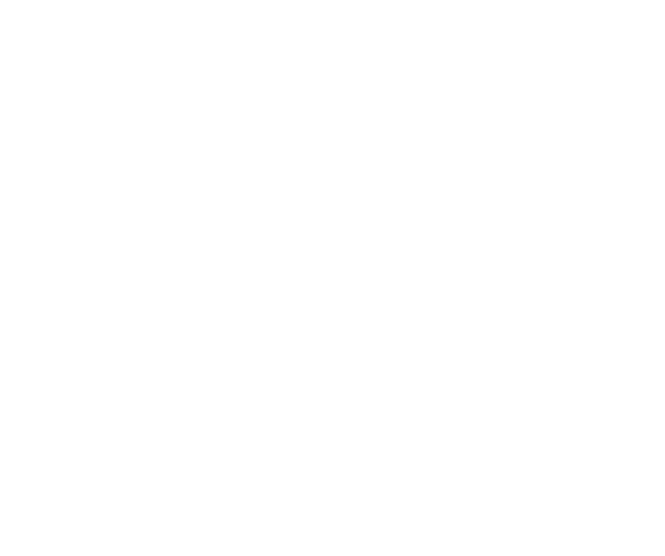
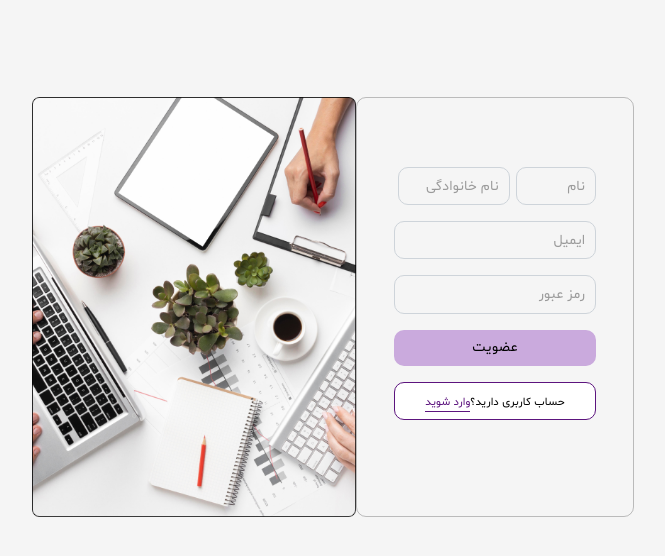
Before and after one commit to sajjadghasemi/job-search, a React (Create React App) app: page /sign in a window 1280 px wide. Before the commit this address had no page. Shown: the top 556 px of the page, without its empty margins (607-1272 px from the left). Built offline with nearby package versions, Linux system fonts and the light colour scheme.

Commit message:
employer auth added

```diff
--- /dev/null
+++ b/src/components/ui/layouts/UiLayout.tsx
@@ -0,0 +1,16 @@
+import React from "react";
+import { Link, Outlet } from "react-router-dom";
+
+const UiLayout = () => {
+    return (
+        <>
+            <h1>
+                <Link to="/">sss</Link>
+                <Link to="/sign">bbb</Link>
+            </h1>
+            <Outlet />
+        </>
+    );
+};
+
+export default UiLayout;
--- /dev/null
+++ b/src/components/ui/pages/Home.tsx
@@ -0,0 +1,7 @@
+import React from "react";
+
+const Home = () => {
+    return <div>Home</div>;
+};
+
+export default Home;
--- /dev/null
+++ b/src/components/ui/pages/Login.tsx
@@ -0,0 +1,103 @@
+import styled from "@emotion/styled";
+import {
+    Box,
+    Button,
+    Checkbox,
+    FormControlLabel,
+    InputBase,
+    Typography,
+} from "@mui/material";
+
+const BootstrapInput = styled(InputBase)(() => ({
+    "& .MuiInputBase-input": {
+        borderRadius: 10,
+        position: "relative",
+        border: "1px solid #ced4da",
+        fontSize: 14,
+        width: "auto",
+        padding: "8px 10px",
+        fontFamily: ["shabnam"].join(","),
+    },
+}));
+
+const Login = () => {
+    return (
+        <Box
+            component="form"
+            noValidate
+            autoComplete="off"
+            sx={{
+                display: "flex",
+                flexDirection: "column",
+                gridTemplateColumns: { sm: "1fr 1fr" },
+                gap: 2,
+                marginTop: "2rem",
+            }}
+        >
+            <BootstrapInput placeholder="ایمیل" type="text" />
+            <BootstrapInput placeholder="رمز عبور" type="password" />
+            <Button
+                sx={{
+                    fontFamily: "shabnam",
+                    background: "#CAAADD",
+                    color: "#000000",
+                    borderRadius: "10px",
+                    ":hover": {
+                        background: "#5C147E",
+                        color: "#FFFFFF",
+                    },
+                }}
+                type="submit"
+            >
+                ورود
+            </Button>
+            <FormControlLabel
+                label="مرا به خاطر بسپار"
+                control={
+                    <Checkbox
+                        sx={{
+                            color: "gray",
+                            "&.Mui-checked": {
+                                color: "#5C147E",
+                            },
+                        }}
+                    />
+                }
+            />
+            <Box
+                sx={{
+                    background: "#FFFFFF",
+                    border: "1px solid #5C147E",
+                    borderRadius: "10px",
+                    paddingY: ".4rem",
+                    textAlign: "center",
+                }}
+            >
+                <Typography
+                    sx={{
+                        fontFamily: "shabnam",
+                        color: "#000000",
+                        fontSize: ".7rem",
+                        display: "inline-block",
+                    }}
+                >
+                    کاربر جدید هستید؟
+                </Typography>
+                <Typography
+                    sx={{
+                        fontFamily: "shabnam",
+                        color: "#5C147E",
+                        fontSize: ".7rem",
+                        display: "inline-block",
+                        borderBottom: "1px solid #5C147E",
+                        cursor: "pointer",
+                    }}
+                >
+                     ثبت نام
+                </Typography>
+            </Box>
+        </Box>
+    );
+};
+
+export default Login;
--- /dev/null
+++ b/src/components/ui/pages/Sign.tsx
@@ -0,0 +1,45 @@
+import { useState } from "react";
+import Login from "./Login";
+import SignUp from "./SignUp";
+import { Box } from "@mui/material";
+
+const Sign = () => {
+    const [login, setLogin] = useState<boolean>(false);
+
+    return (
+        <>
+            <Box
+                sx={{
+                    display: "flex",
+                    height: "100%",
+                    justifyContent: "center",
+                    marginTop: "2rem",
+                }}
+            >
+                <Box
+                    sx={{
+                        display: "flex",
+                        height: "420px",
+                    }}
+                >
+                    <Box
+                        sx={{
+                            display: "flex",
+                            justifyContent: "center",
+                            border: "1px solid rgba(0, 0, 0, 0.24)",
+                            borderRadius: "10px",
+                            padding: "2.3rem",
+                        }}
+                    >
+                        {login ? <Login /> : <SignUp />}
+                    </Box>
+                    <Box>
+                        <img src="./images/user-login.png" height={420} />
+                    </Box>
+                </Box>
+            </Box>
+        </>
+    );
+};
+
+export default Sign;
--- /dev/null
+++ b/src/components/ui/pages/SignUp.tsx
@@ -0,0 +1,95 @@
+import styled from "@emotion/styled";
+import { Box, Button, InputBase, Typography } from "@mui/material";
+
+const BootstrapInput = styled(InputBase)(() => ({
+    "& .MuiInputBase-input": {
+        borderRadius: 10,
+        position: "relative",
+        border: "1px solid #ced4da",
+        fontSize: 14,
+        width: "auto",
+        padding: "8px 10px",
+        fontFamily: ["shabnam"].join(","),
+    },
+}));
+
+const SignUp = () => {
+    return (
+        <Box
+            component="form"
+            noValidate
+            autoComplete="off"
+            sx={{
+                display: "flex",
+                flexDirection: "column",
+                gridTemplateColumns: { sm: "1fr 1fr" },
+                gap: 2,
+                marginTop: "2rem",
+            }}
+        >
+            <div>
+                <BootstrapInput
+                    sx={{ width: "5rem" }}
+                    placeholder="نام"
+                    type="text"
+                />
+                <BootstrapInput
+                    sx={{ width: "7rem", marginRight: ".4rem" }}
+                    placeholder="نام خانوادگی"
+                    type="text"
+                />
+            </div>
+            <BootstrapInput placeholder="ایمیل" type="email" />
+            <BootstrapInput placeholder="رمز عبور" type="password" />
+            <Button
+                sx={{
+                    fontFamily: "shabnam",
+                    background: "#CAAADD",
+                    color: "#000000",
+                    borderRadius: "10px",
+                    ":hover": {
+                        background: "#5C147E",
+                        color: "#FFFFFF",
+                    },
+                }}
+                type="submit"
+            >
+                عضویت
+            </Button>
+            <Box
+                sx={{
+                    background: "#FFFFFF",
+                    border: "1px solid #5C147E",
+                    borderRadius: "10px",
+                    paddingY: ".4rem",
+                    textAlign: "center",
+                }}
+            >
+                <Typography
+                    sx={{
+                        fontFamily: "shabnam",
+                        color: "#000000",
+                        fontSize: ".7rem",
+                        display: "inline-block",
+                    }}
+                >
+                    حساب کاربری دارید؟
+                </Typography>
+                <Typography
+                    sx={{
+                        fontFamily: "shabnam",
+                        color: "#5C147E",
+                        fontSize: ".7rem",
+                        display: "inline-block",
+                        borderBottom: "1px solid #5C147E",
+                        cursor: "pointer",
+                    }}
+                >
+                     وارد شوید
+                </Typography>
+            </Box>
+        </Box>
+    );
+};
+
+export default SignUp;
--- a/src/index.css
+++ b/src/index.css
@@ -20,4 +20,5 @@
     -webkit-font-smoothing: antialiased;
     -moz-osx-font-smoothing: grayscale;
     direction: rtl;
+    background-color: #f5f5f5ea;
 }
--- a/src/routes/UiRoutes.tsx
+++ b/src/routes/UiRoutes.tsx
@@ -1,9 +1,15 @@
 import { Routes, Route } from "react-router-dom";
+import UiLayout from "../components/ui/layouts/UiLayout";
+import Home from "../components/ui/pages/Home";
+import Sign from "../components/ui/pages/Sign";
 
 const UiRoutes = () => {
     return (
         <Routes>
-            <Route path="/" element={<h1>سلام</h1>} />
+            <Route path="/" element={<UiLayout />}>
+                <Route path="" element={<Home />} />
+                <Route path="sign" element={<Sign />} />
+            </Route>
         </Routes>
     );
 };
```
Also changed, not shown: public/images/user-login.png (added).
